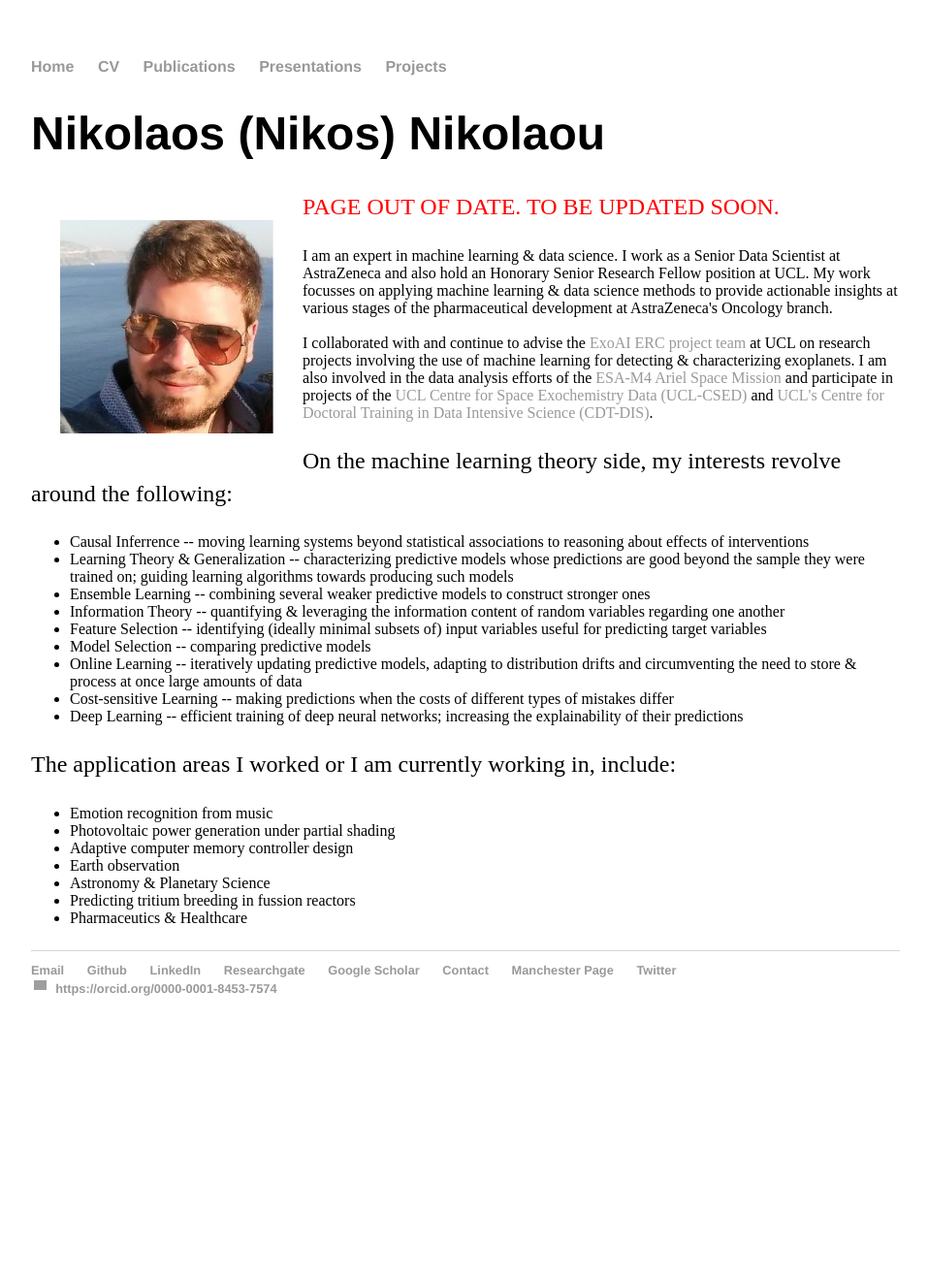
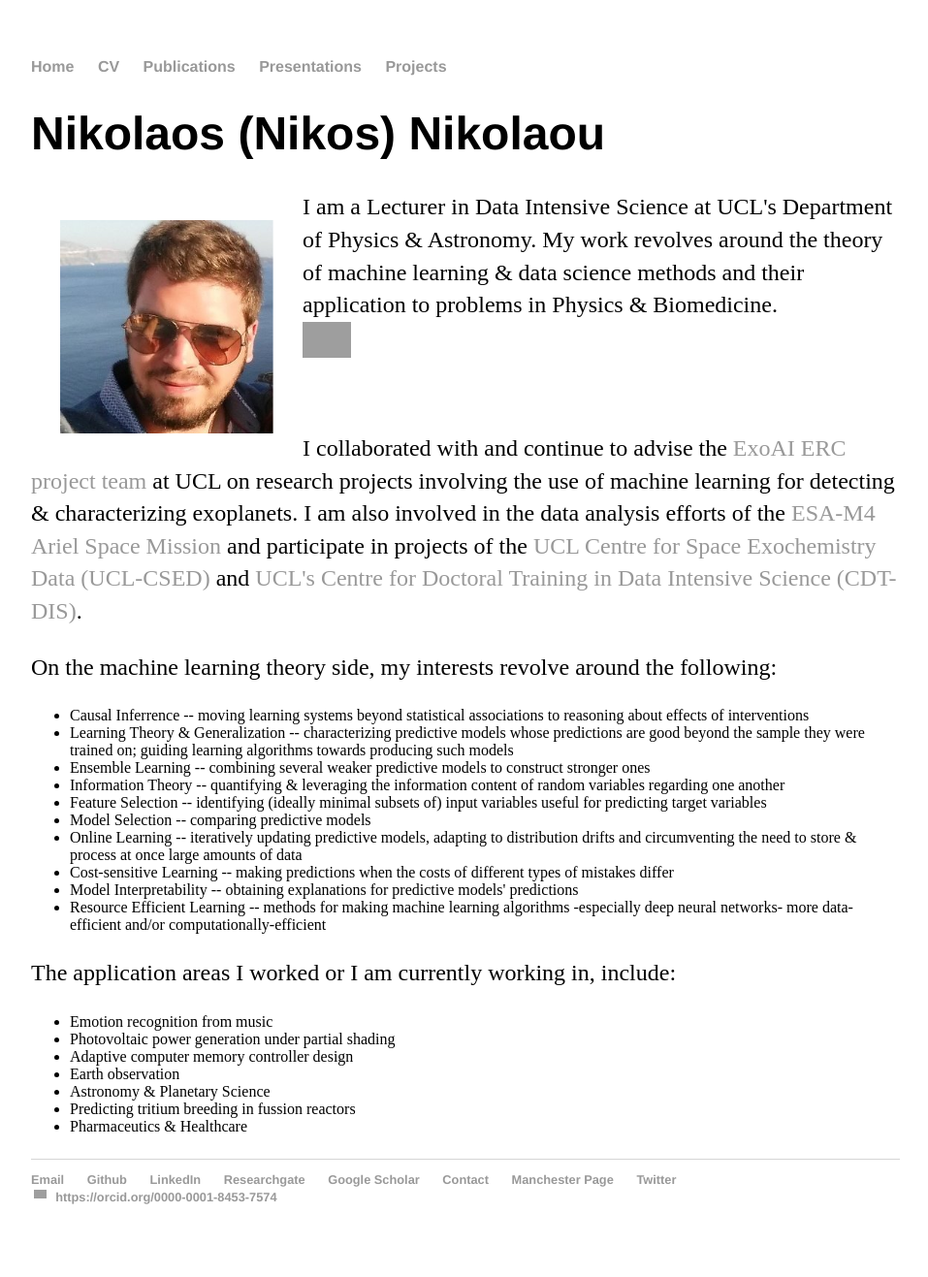
Before and after one commit to nnikolaou/nnikolaou.github.io, a Jekyll site: the page index.html, which Jekyll copies as it is, in a window 1280 px wide. Shown: the whole page at 97% size, without its empty margins (160-1117 px from the left). Built offline with Jekyll 4.4.1, drawn with Linux system fonts in a browser that asks for light colours; before the commit the page ends 1102 px from its top, so only the background shows below that; grey boxes are pictures that could not be loaded.

Commit message:
Update index.html

```diff
--- a/index.html
+++ b/index.html
@@ -30,15 +30,12 @@
     <div class="blurb">
         <h1>Nikolaos (Nikos) Nikolaou</h1>
  <p><img alt="Nikos Nikolaou" src="/files/Nikos.jpg" border="30" width="220" align="left">
- <p style="color:red">PAGE OUT OF DATE. TO BE UPDATED SOON.</p> I am an expert in machine learning &amp data science. I work as a Senior Data Scientist at AstraZeneca
- and also hold an Honorary Senior Research Fellow position at UCL. My work focusses on applying machine
- learning &amp data science methods to provide actionable insights at various stages of the pharmaceutical
- development at AstraZeneca's Oncology branch.
- <!--
+ I am a Lecturer in Data Intensive Science at UCL's Department of Physics & Astronomy. My work revolves around the theory of
+ machine learning &amp data science methods and their application to problems in Physics & Biomedicine.
+
  <br />
  <img alt="UCL" src="/files/AZ_logo.png" border="0" width="50">
  <br />
- -->
 
  <br>
  <br>
@@ -46,7 +43,10 @@
  My previous work included theory &amp applications of machine learning. On the theory side, I explored
  cost-sensitive learning, ensemble learning, feature selection, causal inference, uncertainty quantification
  &amp interpretability of predictive models. Application areas included smart memory controller design, clean
- energy, exoplanet detection &amp characterization, planetary science &amp earth observation.
+ energy, exoplanet detection &amp characterization, planetary science &amp earth observation. I also workd as
+ a Senior Data Scientist at AstraZeneca. My work there focussed on applying machine learning &amp data
+ science methods to provide actionable insights at various stages of the pharmaceutical development at
+ AstraZeneca's Oncology branch.
 
  <br>
  <br>
@@ -76,7 +76,8 @@
   <li>Model Selection -- comparing predictive models</li>
   <li>Online Learning -- iteratively updating predictive models, adapting to distribution drifts and circumventing the need to store &amp process at once large amounts of data</li>
   <li>Cost-sensitive Learning -- making predictions when the costs of different types of mistakes differ</li>
-  <li>Deep Learning -- efficient training of deep neural networks; increasing the explainability of their predictions</li>
+  <li>Model Interpretability -- obtaining explanations for predictive models' predictions</li>
+  <li>Resource Efficient Learning -- methods for making machine learning algorithms -especially deep neural networks- more data-efficient and/or computationally-efficient </li>
 </ul>
 </p>
 
```
